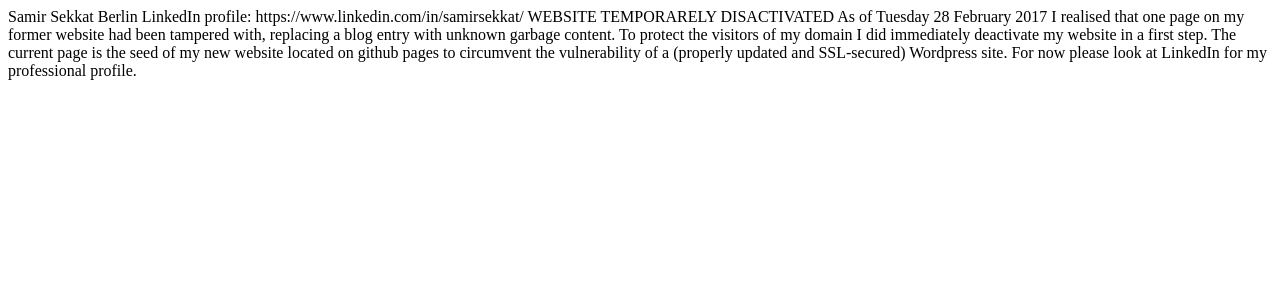
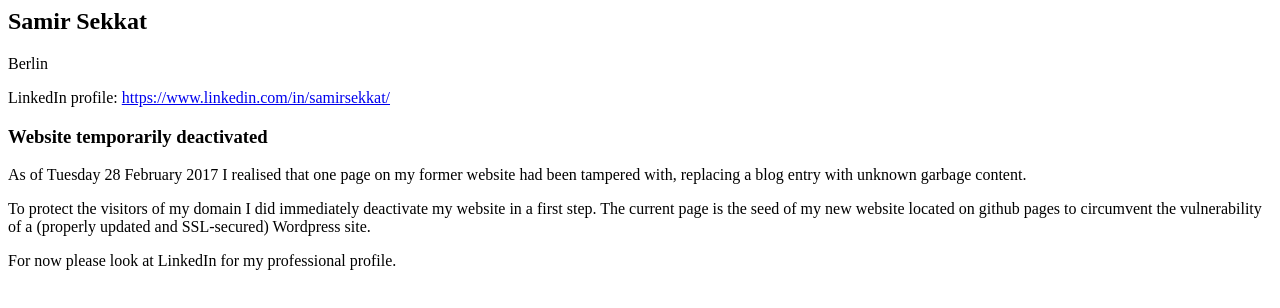
Before and after one commit to bluesun/bluesun.github.io, a plain HTML site: page index.html in a window 1280 px wide. Drawn offline with Linux system fonts and the light colour scheme.

Commit message:
Minimalistic version of the website with proper HTML formatting

```diff
--- a/index.html
+++ b/index.html
@@ -1,15 +1,18 @@
-Samir Sekkat
-Berlin
-
-LinkedIn profile:
-https://www.linkedin.com/in/samirsekkat/
-
-WEBSITE TEMPORARELY DISACTIVATED
-
-As of Tuesday 28 February 2017 I realised that one page on my former website had been tampered with, replacing a blog entry with unknown garbage content.
-
-To protect the visitors of my domain I did immediately deactivate my website in a first step.
-
-The current page is the seed of my new website located on github pages to circumvent the vulnerability of a (properly updated and SSL-secured) Wordpress site.
-
-For now please look at LinkedIn for my professional profile.
+<h2>Samir Sekkat</h2>
+<p>Berlin</p>
+<p>
+  LinkedIn profile:
+  <a href="https://www.linkedin.com/in/samirsekkat/">https://www.linkedin.com/in/samirsekkat/</a>
+</p>
+<h3>
+  Website temporarily deactivated
+</h3>
+<p>
+  As of Tuesday 28 February 2017 I realised that one page on my former website had been tampered with, replacing a blog entry with unknown garbage content.
+</p>
+<p>
+  To protect the visitors of my domain I did immediately deactivate my website in a first step. The current page is the seed of my new website located on github pages to circumvent the vulnerability of a (properly updated and SSL-secured) Wordpress site.
+</p>
+<p>
+  For now please look at LinkedIn for my professional profile.
+</p>
```
